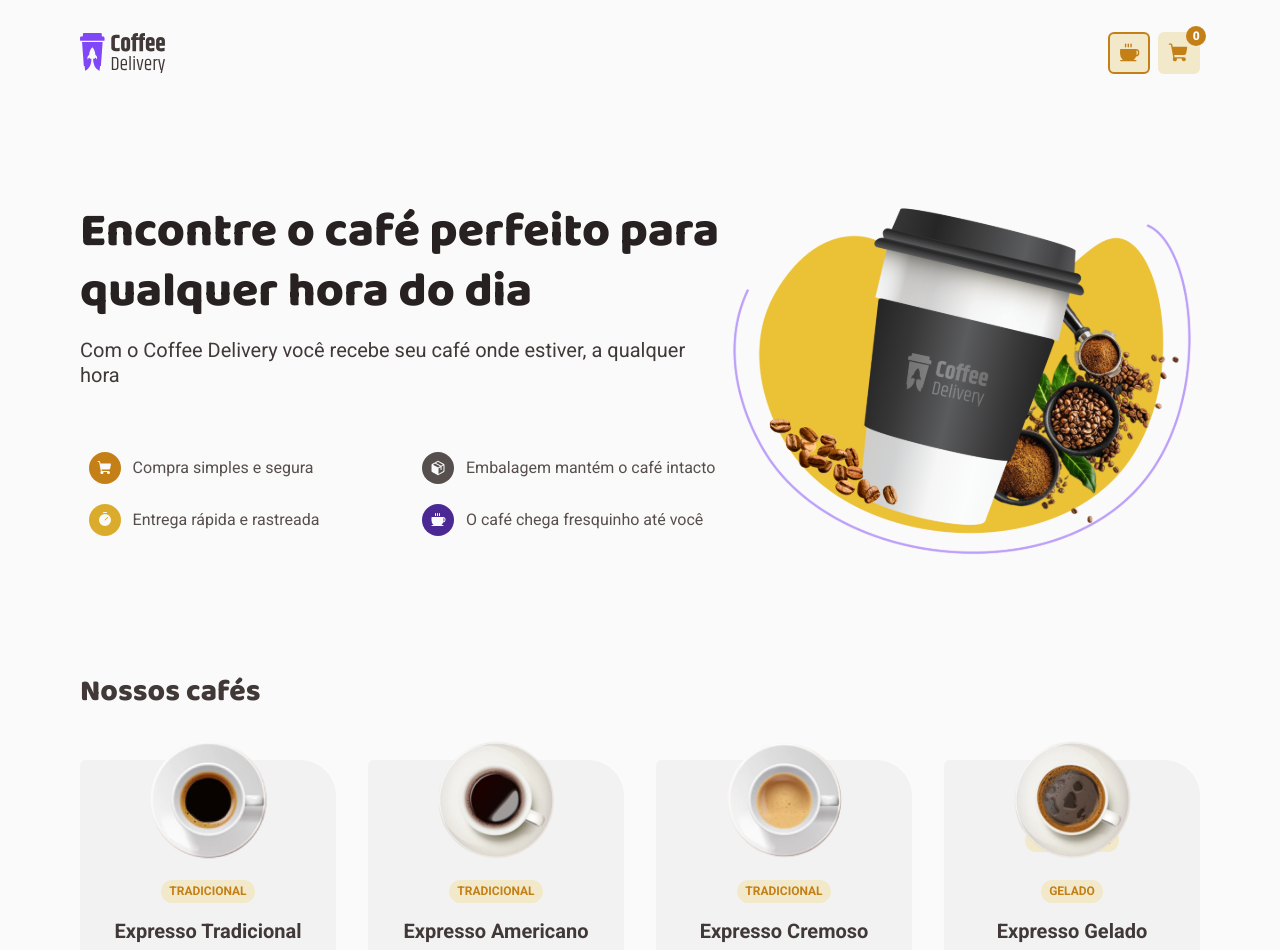
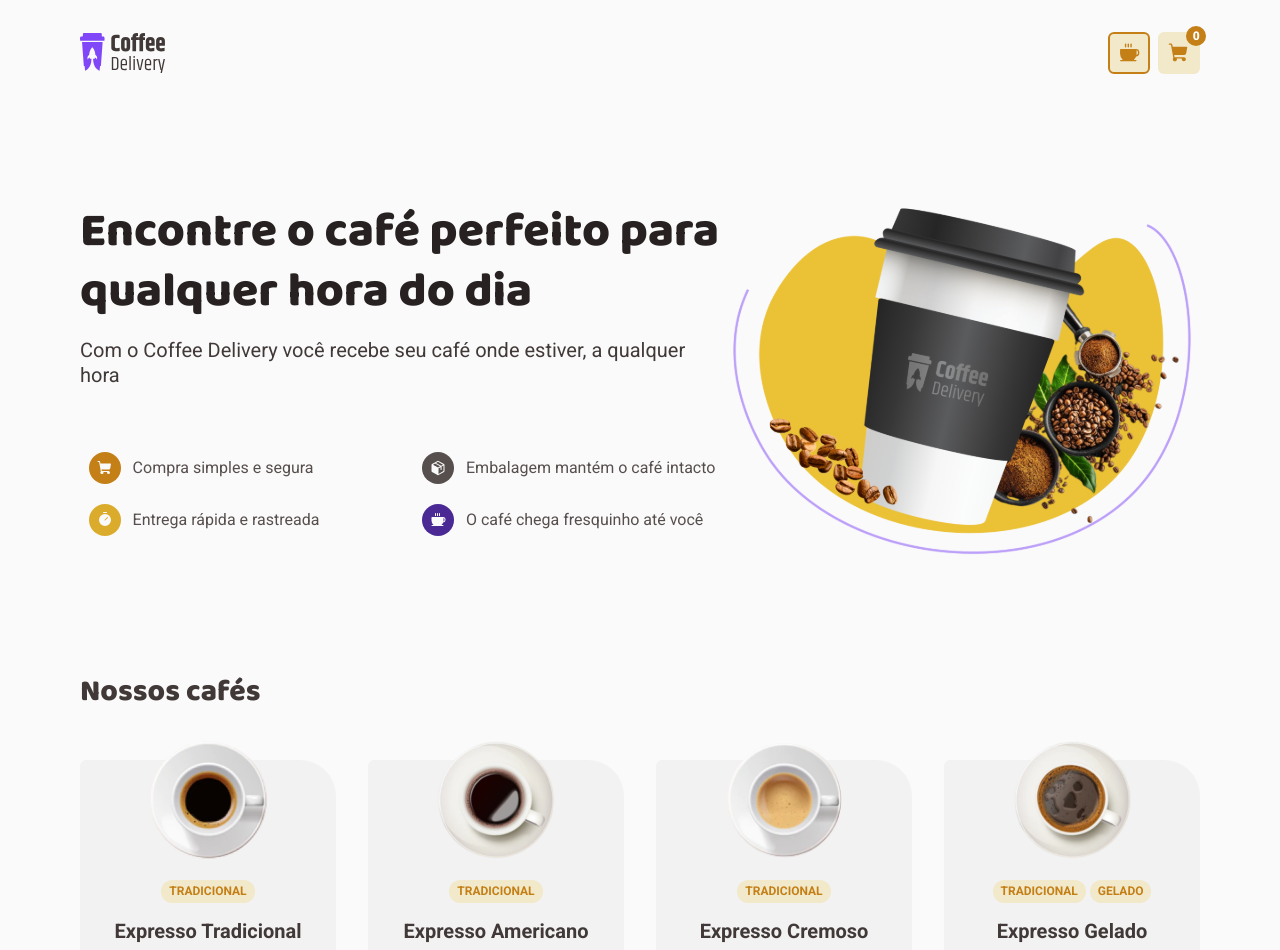
Before and after one commit to dhomini-rabelo/Estudos-Ignite-React-002, a React (Vite) app in the folder projects/practice02/: page / in a window 1280 px wide. Shown: the top 950 px of the page. Built offline with nearby package versions, Linux system fonts and the light colour scheme.

Commit message:
rm coffeInfo category display bug

```diff
--- a/projects/practice02/src/pages/index/components/CoffeInfo/index.tsx
+++ b/projects/practice02/src/pages/index/components/CoffeInfo/index.tsx
@@ -13,14 +13,16 @@ export function CoffeeInfo({ coffee }: { coffee: ProductType }) {
         alt="coffee-type"
         className="coffee-image-product absolute"
       />
+      <div className="mb-4 mt-3 flex gap-x-1">
         {coffee.categories.map((category) => (
           <span
-          className="type py-1 px-2 bg-Yellow-100 text-xs leading-tight font-bold text-Yellow-800 mb-4 mt-3"
+            className="type py-1 px-2 bg-Yellow-100 text-xs leading-tight font-bold text-Yellow-800"
             key={category}
           >
             {category}
           </span>
         ))}
+      </div>
       <h3 className="text-Black-500 font-bold text-xl leading-tight">
         {coffee.name}
       </h3>
```
Lines whose indentation alone changed are shown as unchanged.
